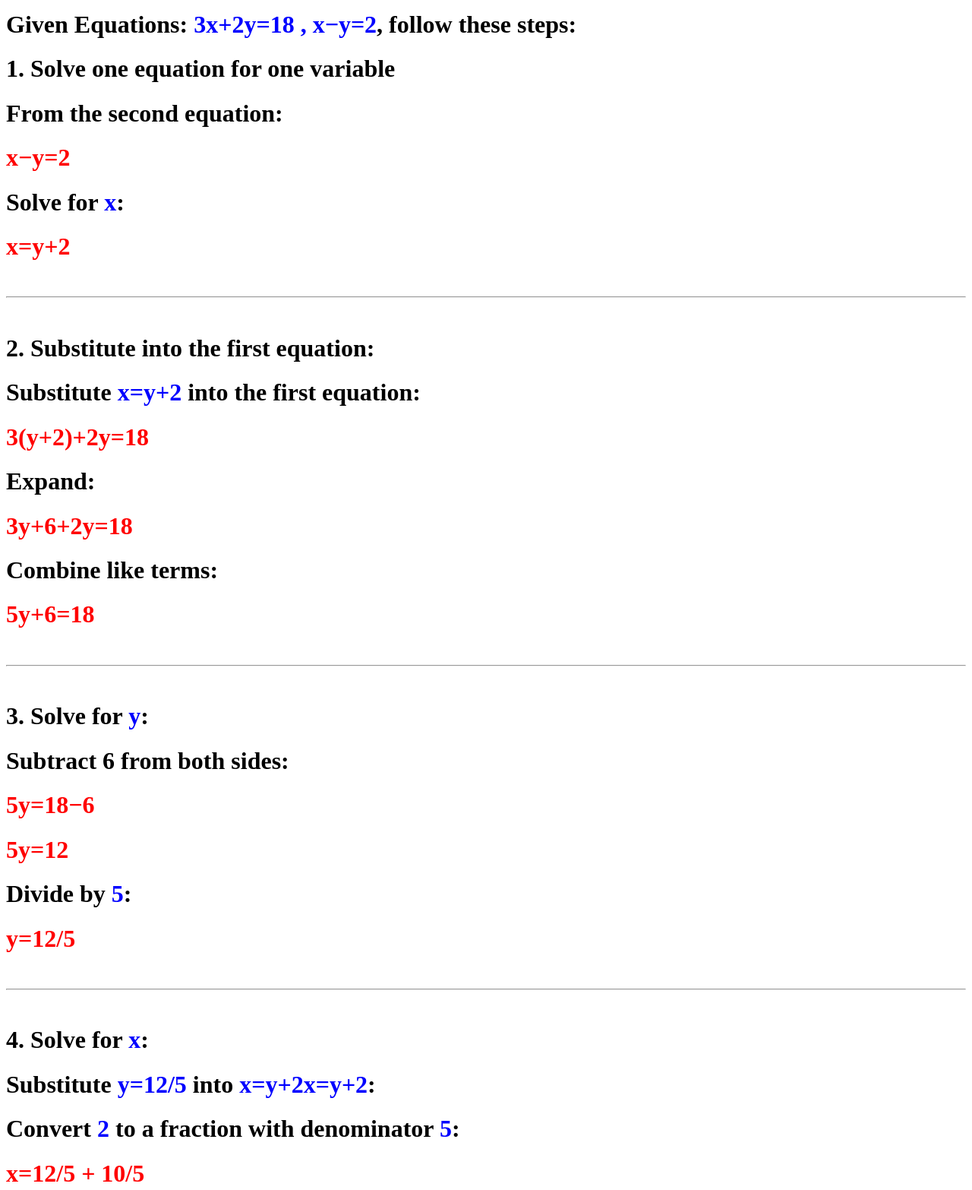
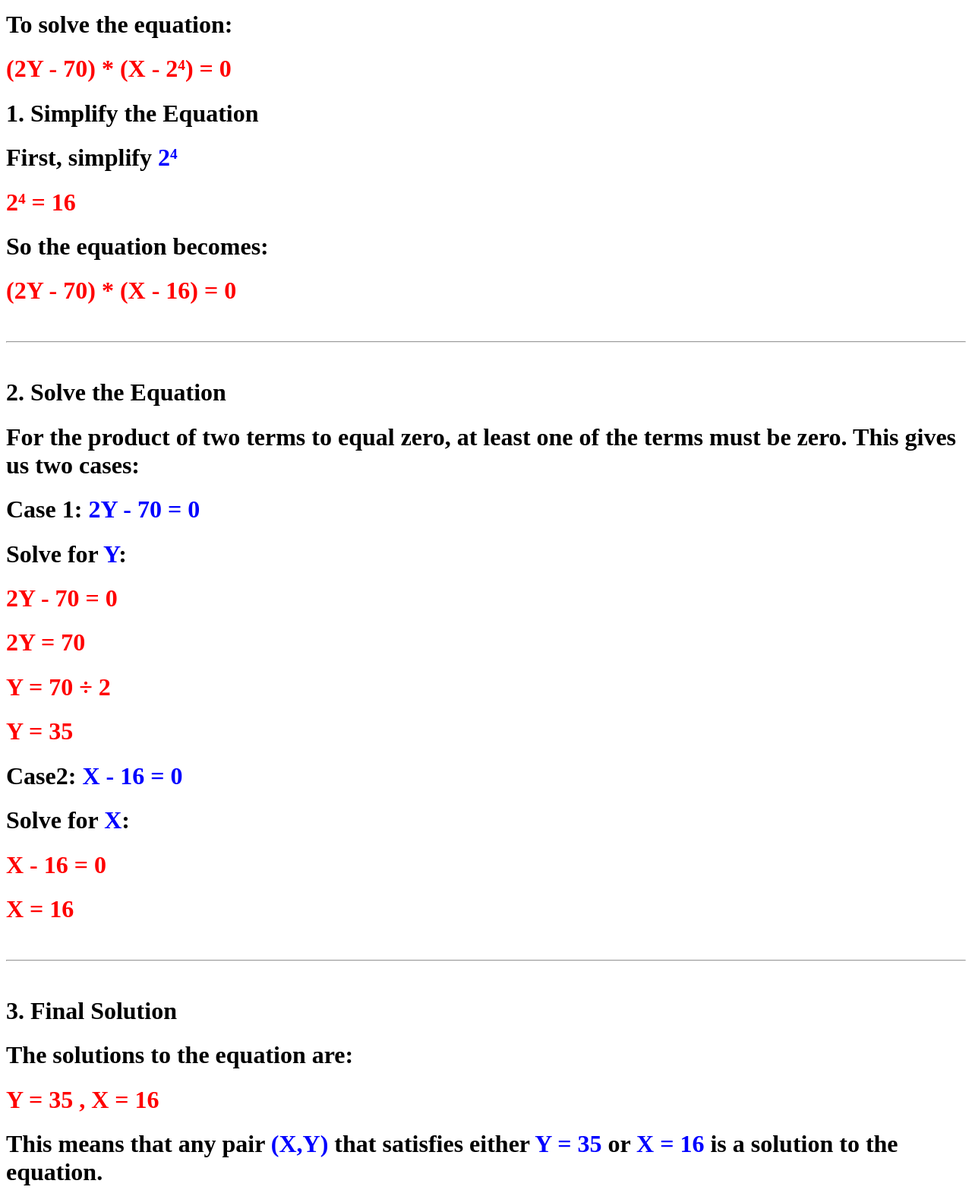
Before and after one commit to hdpa12/S22, a plain HTML site: page index.html in a window 1280 px wide. Shown: the part 200-1766 px from the top of the page at 76% size. Drawn offline with Linux system fonts and the light colour scheme.

Commit message:
Add files via upload

```diff
--- a/index.html
+++ b/index.html
@@ -16,53 +16,47 @@
 
 <h1>The correct answer is:</h1>
 
-<h1>Given Equations: <font color="blue">3x+2y=18 , x−y=2</font>, follow these steps:</h1>
+<h1>To solve the equation:</h1>
+<h1><font color="red">(2Y - 70) * (X - 2⁴) = 0</font></h1>
 
-<h1>1. Solve one equation for one variable</h1>
-<h1>From the second equation:</h1>
-<h1><font color="red">x−y=2</font></h1>
-<h1>Solve for <font color="blue">x</font>:</h1>
-<h1><font color="red">x=y+2</font></h1>
+<h1>1. Simplify the Equation</h1>
+<h1>First, simplify <font color="blue">2⁴</font></h1>
+<h1><font color="red">2⁴ = 16</font></h1>
+<h1>So the equation becomes:</h1>
+<h1><font color="red">(2Y - 70) * (X - 16) = 0</font></h1>
 
 <br>
 <hr>
 <br>
 
-<h1>2. Substitute into the first equation:</h1>
-<h1>Substitute <font color="blue">x=y+2</font> into the first equation:</h1>
-<h1><font color="red">3(y+2)+2y=18</font></h1>
-<h1>Expand:</h1>
-<h1><font color="red">3y+6+2y=18</font></h1>
-<h1>Combine like terms:</h1>
-<h1><font color="red">5y+6=18</font></h1>
+<h1>2. Solve the Equation</h1>
+<h1>For the product of two terms to equal zero, at least one of the terms must be zero. This gives us two cases:</h1>
+<h1>Case 1: <font color="blue">2Y - 70 = 0</font></h1>
+<h1>Solve for <font color="blue">Y</font>:</h1>
+<h1><font color="red">2Y - 70 = 0</font></h1>
+<h1><font color="red">2Y = 70</font></h1>
+<h1><font color="red">Y = 70 ÷ 2</font></h1>
+<h1><font color="red">Y = 35</font></h1>
+
+<h1>Case2: <font color="blue">X - 16 = 0</font></h1>
+<h1>Solve for <font color="blue">X</font>:</h1>
+<h1><font color="red">X - 16 = 0</font></h1>
+<h1><font color="red">X = 16</font></h1>
 
 <br>
 <hr>
 <br>
 
-<h1>3. Solve for <font color="blue">y</font>:</h1>
-<h1>Subtract 6 from both sides:</h1>
-<h1><font color="red">5y=18−6</font></h1>
-<h1><font color="red">5y=12</font></h1>
-<h1>Divide by <font color="blue">5</font>:</h1>
-<h1><font color="red">y=12/5</font></h1>
+<h1>3. Final Solution</h1>
+<h1>The solutions to the equation are:</h1>
+<h1><font color="red">Y = 35 , X = 16</font></h1>
+<h1>This means that any pair <font color="blue">(X,Y)</font> that satisfies either <font color="blue">Y = 35</font> or <font color="blue">X = 16</font> is a solution to the equation.</h1>
 
 <br>
 <hr>
 <br>
 
-<h1>4. Solve for <font color="blue">x</font>:</h1>
-<h1>Substitute <font color="blue">y=12/5</font> into <font color="blue">x=y+2x=y+2</font>:</h1>
-<h1>Convert <font color="blue">2</font> to a fraction with denominator <font color="blue">5</font>:</h1>
-<h1><font color="red">x=12/5 + 10/5</font></h1>
-<h1>Add:</h1>
-<h1><font color="red">x=22/5</font></h1>
-
-<br>
-<hr>
-<br>
-
-<h1>Final Answer: <font color="red">x=22/5, y=12/5</font></h1>
+<h1>Key Concept: This equation is based on the Zero Product Property, which states that if the product of two factors is zero, then at least one of the factors must be zero. This is why we set each factor equal to zero and solve separately.</h1>
 
 </body>
 </html>
```
